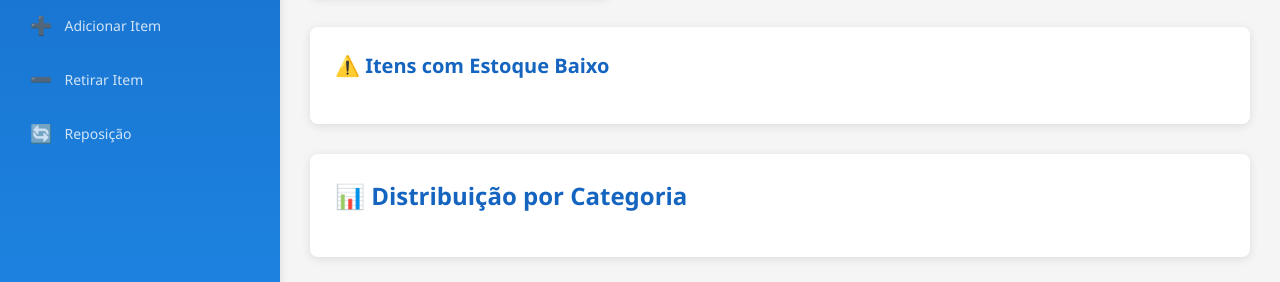
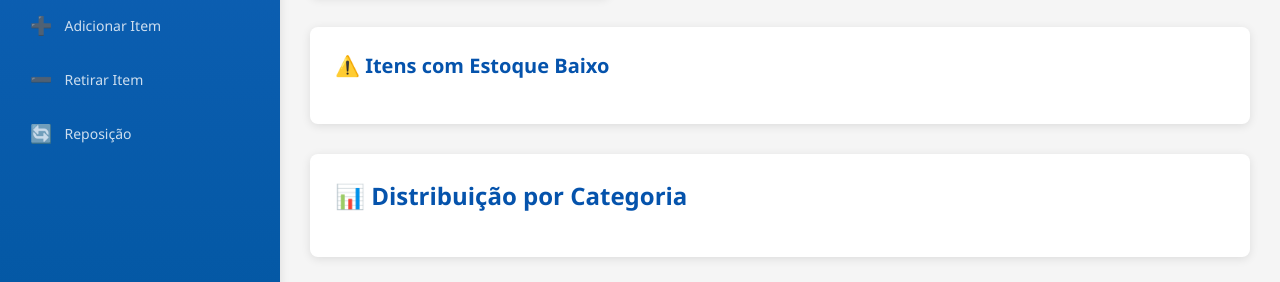
Before and after one commit to AlexSato1/front_sistema_de_estoque, a plain HTML site: page src/dashboard.html in a window 1280 px wide. Shown: the part 393-675 px from the top of the page. Drawn offline with Linux system fonts and the light colour scheme; sample sign-in values are in the browser's storage.

Commit message:
Checkpoint from VS Code for cloud agent session

```diff
--- a/src/dashboard.js
+++ b/src/dashboard.js
@@ -239,6 +239,7 @@ function displayEstoque() {
             <td><strong>${item.quantidade}</strong></td>
             <td>${precoFormatado}</td>
             <td>${item.unidade}</td>
+
             <td>${item.categoria}</td>
             <td>${item.fornecedor || 'N/A'}</td>
             <td>${item.dataCriacao}</td>
--- a/src/styles.css
+++ b/src/styles.css
@@ -7,13 +7,13 @@
 }
 
 :root {
-    --primary-color: #2196F3;
-    --secondary-color: #64B5F6;
+    --primary-color: #0563af;
+    --secondary-color: #056ec4;
     --success-color: #4CAF50;
     --danger-color: #E74C3C;
     --warning-color: #F39C12;
-    --info-color: #2196F3;
-    --dark-color: #1565C0;
+    --info-color: #0366b8;
+    --dark-color: #0553ac;
     --light-color: #E3F2FD;
     --border-radius: 8px;
     --transition: 0.3s ease;
@@ -63,7 +63,7 @@ html, body {
     font-size: 32px;
     margin-bottom: 10px;
     text-align: center;
-    color: #2196F3;
+    color: #056ec4;
 }
 
 .login-box h2 {
@@ -175,7 +175,7 @@ html, body {
 
 .sidebar {
     width: 280px;
-    background: linear-gradient(180deg, #1565C0 0%, #1e88e5 100%);
+    background: linear-gradient(180deg, #1565C0 0%, #0156a0 100%);
     color: white;
     display: flex;
     flex-direction: column;
@@ -532,7 +532,7 @@ html, body {
 }
 
 .btn-edit:hover {
-    background-color: #2980b9;
+    background-color: #015f9e;
 }
 
 .btn-delete {
```
